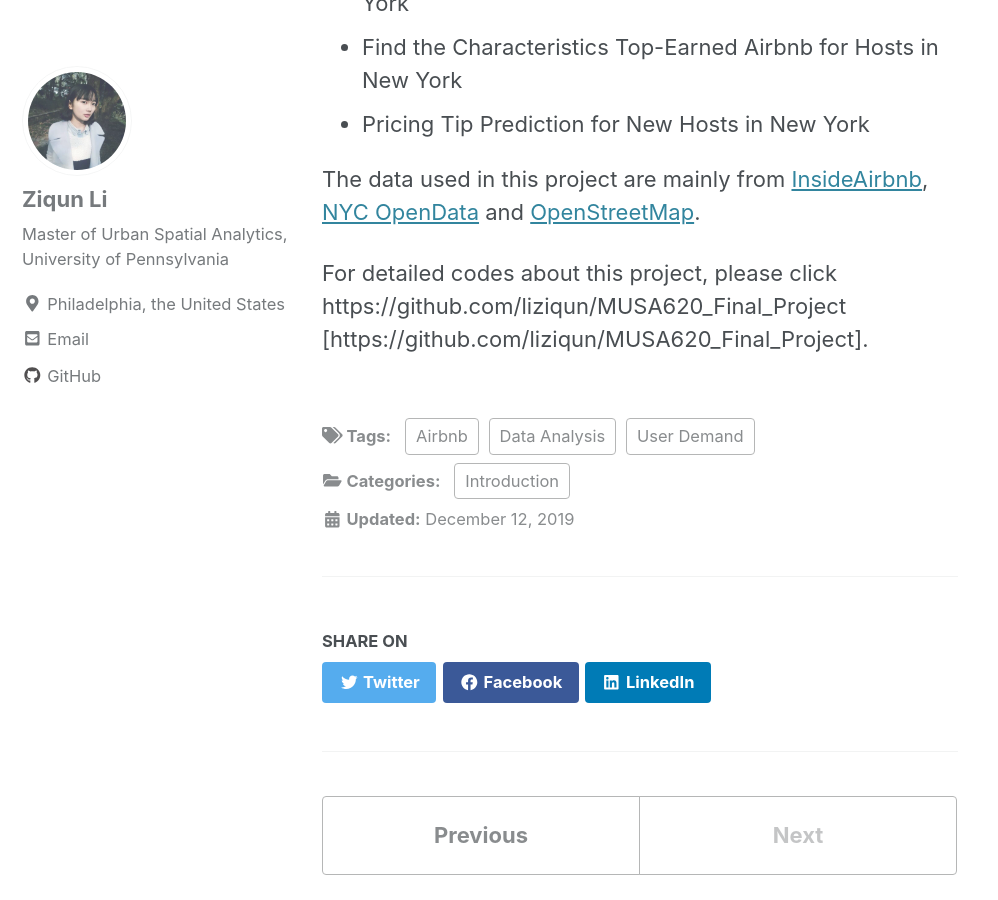
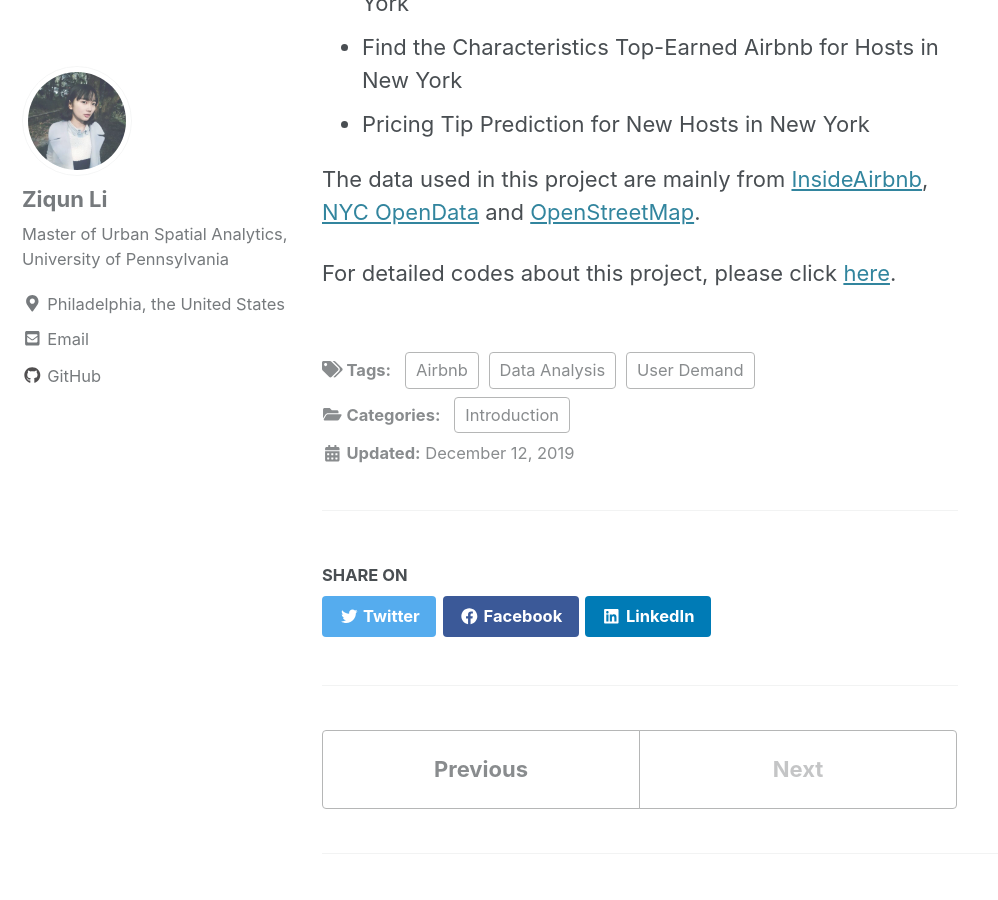
Before and after one commit to liziqun/MUSA620_Final_Project, a Jekyll site: the page built from _posts/2019-12-12-1.Background.md, in a window 1280 px wide and 900 px high, scrolled down 1577 px. Shown: the whole window, without its empty margins (0-998 px from the left). Built offline with Jekyll 4.4.1, drawn with Linux system fonts in a browser that asks for light colours; cached includes are drawn as plain includes; nearby versions of some CDN libraries; a script that is not in the unit is left out; part of the change alters nothing that is shown.

Commit message:
Update 2019-12-12-1.Background.md

```diff
--- a/_posts/2019-12-12-1.Background.md
+++ b/_posts/2019-12-12-1.Background.md
@@ -25,8 +25,9 @@ Generally, this project would be devided into 4 parts:
 
 The data used in this project are mainly from [InsideAirbnb][InsideAirbnb], [NYC OpenData][NYC OpenData] and [OpenStreetMap][OpenStreetMap].
 
-For detailed codes about this project, please click https://github.com/liziqun/MUSA620_Final_Project [https://github.com/liziqun/MUSA620_Final_Project].
+For detailed codes about this project, please click [here][here].
 
 [InsideAirbnb]: http://insideairbnb.com/beijing/?neighbourhood=&filterEntireHomes=false&filterHighlyAvailable=false&filterRecentReviews=false&filterMultiListings=false
 [NYC OpenData]: https://opendata.cityofnewyork.us/
 [OpenStreetMap]: https://www.openstreetmap.org/#map=4/38.01/-95.84
+[here]:https://github.com/liziqun/MUSA620_Final_Project
```
